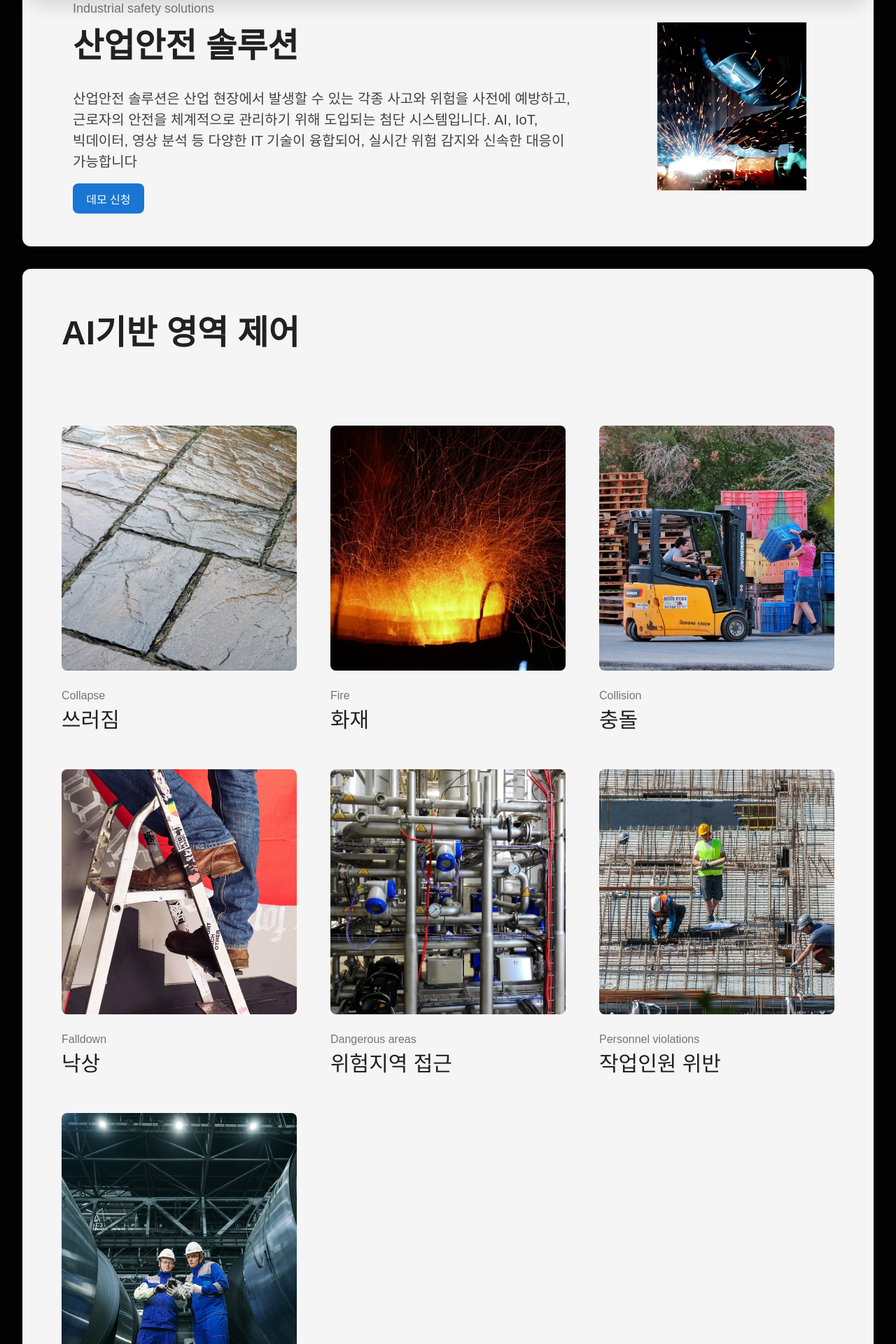
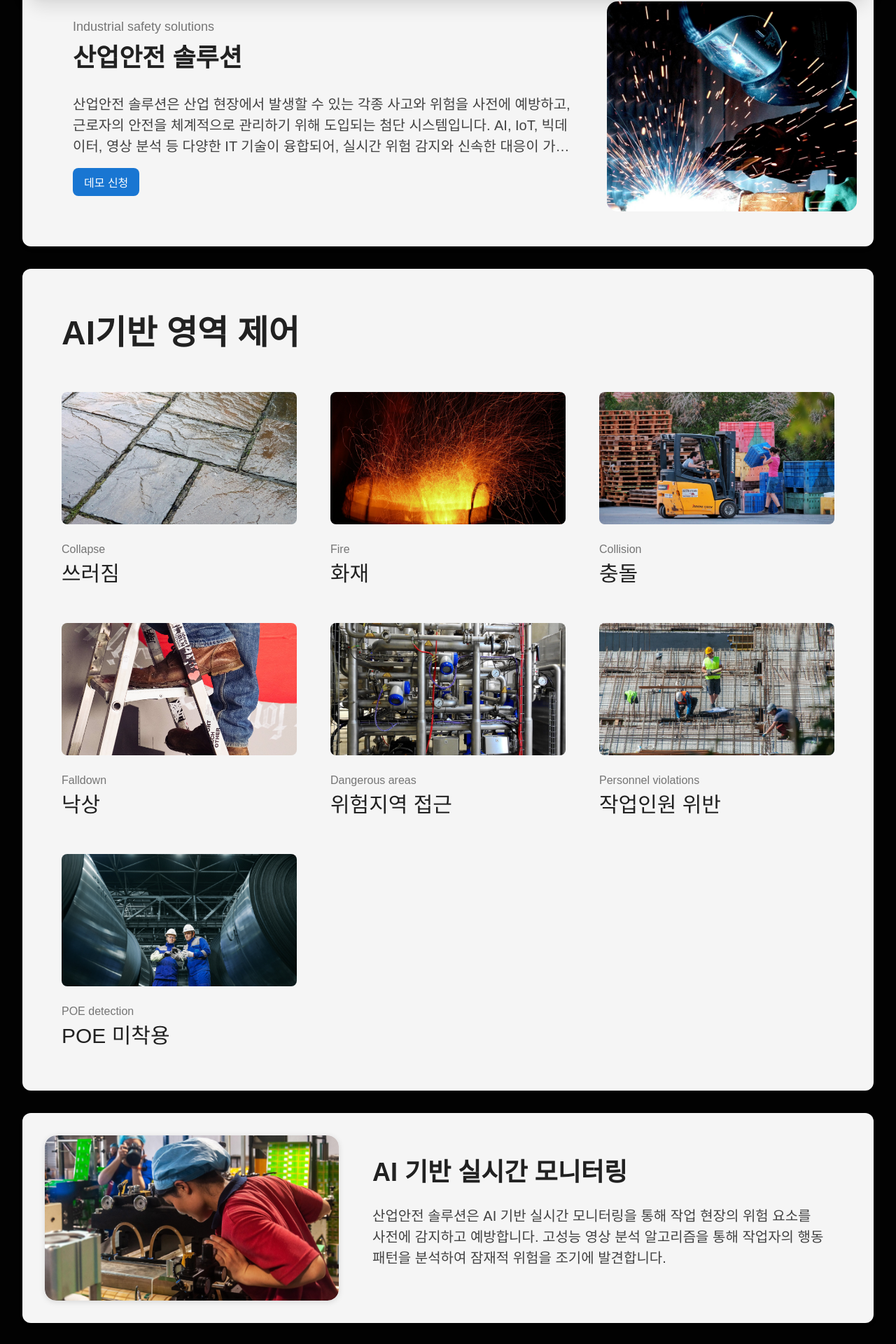
Before and after one commit to thingswell-hjlee/thingswell-homepage-model001, a React (Vite) app in the folder grape/: page /case in a window 1280 px wide. Shown: the part 176-2096 px from the top of the page at 70% size. Built offline with nearby package versions, Linux system fonts and the light colour scheme; no server answers; a small style sheet from the web is missing.

Commit message:
제품 페이지 반응형 웹 적용

```diff
--- a/grape/src/components/ApplicationCard.css
+++ b/grape/src/components/ApplicationCard.css
@@ -21,13 +21,27 @@
   user-drag: none; /* Standard */
 }
 
+/* 이미지 컨테이너 추가 */
+.application-card-image-container {
+  width: 100%;
+  aspect-ratio: 16/9;
+  border-radius: var(--border-radius-md);
+  overflow: hidden;
+  margin-bottom: var(--spacing-lg);
+  background: var(--color-surface-secondary);
+  position: relative;
+}
+
 .application-card img {
   width: 100%;
-  height: 350px;
+  height: 100%;
   object-fit: cover;
-  border-radius: var(--border-radius-md);
-  margin-bottom: var(--spacing-lg);
+  object-position: center;
   transition: all var(--transition-slow);
+}
+
+.application-card:hover img {
+  transform: scale(1.05);
 }
 
 .application-card-content {
@@ -53,25 +67,25 @@
 
 /* 반응형 스타일 */
 @media (max-width: 1024px) {
-  .application-card img {
-    height: 300px;
+  .application-card-image-container {
+    aspect-ratio: 4/3;
   }
 }
 
 @media (max-width: 768px) {
-  .application-card img {
-    height: 250px;
+  .application-card-image-container {
+    aspect-ratio: 3/2;
   }
 }
 
 @media (max-width: 480px) {
-  .application-card img {
-    height: 200px;
+  .application-card-image-container {
+    aspect-ratio: 1/1;
   }
 }
 
 @media (max-width: 360px) {
-  .application-card img {
-    height: 180px;
+  .application-card-image-container {
+    aspect-ratio: 1/1;
   }
 }
--- a/grape/src/components/ApplicationCard.jsx
+++ b/grape/src/components/ApplicationCard.jsx
@@ -27,7 +27,11 @@ import './ApplicationCard.css';
 const ApplicationCard = ({ image, imageAlt, label, title, link }) => {
   const cardContent = (
     <>
-      {image && <img src={image} alt={imageAlt} />}
+      {image && (
+        <div className="application-card-image-container">
+          <img src={image} alt={imageAlt} />
+        </div>
+      )}
       <div className="application-card-label">{label}</div>
       <div className="application-card-title">{title}</div>
     </>
--- a/grape/src/components/ApplicationCardsSection.css
+++ b/grape/src/components/ApplicationCardsSection.css
@@ -14,7 +14,6 @@
   font-weight: var(--font-weight-bold);
   color: var(--color-text-primary);
   text-align: center;
-  margin-bottom: var(--spacing-2xl);
   font-family: var(--font-family-primary);
   -webkit-user-select: none; /* Safari */
   -moz-user-select: none; /* Firefox */
--- a/grape/src/components/FeatureDescription.css
+++ b/grape/src/components/FeatureDescription.css
@@ -21,26 +21,29 @@
 }
 
 .feature-description-image-section {
-  flex: 1;
+  flex: 0 0 420px;
   display: flex;
   justify-content: center;
   align-items: center;
+  width: 420px;
+  height: 236px;
+  border-radius: var(--border-radius-xl);
+  box-shadow: 0 2px 8px rgba(0,0,0,0.12);
+  overflow: hidden;
+  background: var(--color-surface);
 }
 
 .feature-description-image {
-  max-width: 420px;
   width: 100%;
+  height: 100%;
   border-radius: var(--border-radius-xl);
   object-fit: cover;
-  box-shadow: 0 2px 8px rgba(0,0,0,0.12);
 }
 
 .feature-description-video {
-  max-width: 420px;
   width: 100%;
-  height: 236px; /* 16:9 비율 */
+  height: 100%;
   border-radius: var(--border-radius-xl);
-  box-shadow: 0 2px 8px rgba(0,0,0,0.12);
   border: none;
 }
 
@@ -50,17 +53,16 @@
   display: flex;
   flex-direction: column;
   justify-content: center;
-  padding: 0 16px;
   font-family: var(--font-family-primary);
   text-align: left;
 }
 
 .feature-description-title {
-  font-size: clamp(var(--font-size-5xl), 5vw, var(--font-size-4xl));
+  font-size: clamp(var(--font-size-4xl), 5vw, var(--font-size-3xl));
   font-weight: var(--font-weight-bold);
-  margin-bottom: var(--spacing-lg);
   color: var(--color-text-primary);
   font-family: var(--font-family-primary);
+  margin: 0; /* 기본 여백 제거 */
 }
 
 .feature-description-desc {
@@ -76,30 +78,19 @@
 @media (max-width: 1200px) {
   .feature-description-container {
     width: 100%;
+    padding: var(--spacing-xl);
   }
   .feature-description-container {
     gap: 2rem;
   }
 }
 
-@media (max-width: 1024px) {
-  .feature-description-container {
-    width: 100%;
-    padding: 2rem;
-  }
-  .feature-description-title {
-    font-size: 2.4rem;
-  }
-  .feature-description-desc {
-    font-size: 1.2rem;
-  }
-}
 
-@media (max-width: 900px) {
+@media (max-width: 768px) {
   .feature-description-container,
   .feature-description-container.reverse {
     flex-direction: column;
-    padding: 1.5rem;
+    padding: var(--spacing-lg);
     max-width: 100%;
   }
   .feature-description-title {
@@ -108,19 +99,17 @@
   .feature-description-desc {
     font-size: 1rem;
   }
-  .feature-description-image {
+  .feature-description-image-section {
+    min-width: 100%;
     max-width: 100%;
-  }
-  .feature-description-video {
-    max-width: 100%;
-    height: auto;
-    aspect-ratio: 16/9;
+    height: 200px;
   }
 }
 
 @media (max-width: 480px) {
-  .feature-description-container {
-    padding: 1rem;
+  .feature-description-container,
+  .feature-description-container.reverse {
+    padding: var(--spacing-md);
   }
   .feature-description-title {
     font-size: 1.8rem;
@@ -129,15 +118,3 @@
     font-size: 0.9rem;
   }
 }
-
-@media (max-width: 360px) {
-  .feature-description-container {
-    padding: 0.8rem;
-  }
-  .feature-description-title {
-    font-size: 1.6rem;
-  }
-  .feature-description-desc {
-    font-size: 0.8rem;
-  }
-}
--- a/grape/src/components/Menu.css
+++ b/grape/src/components/Menu.css
@@ -380,7 +380,7 @@
 /* ===== 반응형 디자인 ===== */
 
 /* 노트북 & 태블릿 가로 */
-@media (max-width: 1279px) and (min-width: 1024px) {
+@media (max-width: 1279px) {
   .menu-container {
     width: 95vw;
     padding: 0 var(--spacing-xl);
@@ -400,7 +400,7 @@
 }
 
 /* 태블릿 가로 */
-@media (max-width: 1023px) and (min-width: 769px) {
+@media (max-width: 1023px){
   .menu-container {
     width: 95vw;
     padding: 0 var(--spacing-xl);
@@ -420,7 +420,7 @@
 }
 
 /* 모바일 가로 & 태블릿 세로 */
-@media (max-width: 767px) and (min-width: 480px) {
+@media (max-width: 768px) {
   .menu-wrapper {
     position: relative;
     width: 100%;
--- a/grape/src/components/SolutionCard.css
+++ b/grape/src/components/SolutionCard.css
@@ -35,13 +35,12 @@
   padding: var(--spacing-lg);
 }
 
-.solution-card-compact .solution-card-image img {
-  max-width: 70%;
-  max-height: 30vh;
-  min-width: 25%;
-  min-height: 18vh;
-  border-radius: 15px !important;
-}
+  .solution-card-compact .solution-card-image img {
+    width: 500px;
+    height: 300px;
+    object-fit: cover;
+    border-radius: 15px !important;
+  }
 
 /* 히어로 변형 - 상세 페이지용 */
 .solution-card-hero {
@@ -115,6 +114,8 @@
   justify-content: center;
   align-items: flex-start;
   height: 100%;
+  overflow: hidden;
+  min-width: 0;
 }
 
 /* 좌우반전 시 텍스트 정렬 조정 */
@@ -127,29 +128,42 @@
 }
 
 .solution-card-subtitle {
-  font-size: clamp(var(--font-size-base), 2.5vw, var(--font-size-lg));
+  font-size: clamp(var(--font-size-sm), 2.5vw, var(--font-size-lg));
   color: var(--color-text-muted);
   margin-bottom: var(--spacing-xs);
   font-family: var(--font-family-primary);
   text-align: left;
+  overflow: hidden;
+  text-overflow: ellipsis;
+  white-space: nowrap;
 }
 
 .solution-card-title {
-  font-size: clamp(var(--font-size-5xl), 5vw, var(--font-size-4xl));
+  font-size: clamp(var(--font-size-2xl), 4.5vw, var(--font-size-4xl));
   font-weight: var(--font-weight-bold);
   margin-bottom: var(--spacing-lg);
   color: var(--color-text-primary);
   font-family: var(--font-family-primary);
+  overflow: hidden;
+  text-overflow: ellipsis;
+  white-space: nowrap;
 }
 
 .solution-card-desc {
-  font-size: clamp(var(--font-size-base), 2.8vw, var(--font-size-xl));
+  font-size: clamp(var(--font-size-sm), 2.5vw, var(--font-size-xl));
   font-weight: var(--font-weight-medium);
   color: var(--color-text-secondary);
   line-height: var(--line-height-relaxed);
   font-family: var(--font-family-primary);
   text-align: left;
-  word-break: keep-all;
+  word-break: break-word;
+  overflow-wrap: break-word;
+  hyphens: auto;
+  overflow: hidden;
+  text-overflow: ellipsis;
+  display: -webkit-box;
+  -webkit-line-clamp: 3;
+  -webkit-box-orient: vertical;
 }
 
 .solution-card-image {
@@ -165,13 +179,9 @@
 }
 
 .solution-card-image img {
-  width: 100%;
-  height: 100%;
-  max-width: 80%;
-  max-height: 35vh;
-  min-width: 30%;
-  min-height: 20vh;
-  object-fit: contain;
+  width: 600px;
+  height: 400px;
+  object-fit: cover;
   border-radius: 20px;
   transition: all var(--transition-base);
 }
@@ -182,6 +192,7 @@
 @media (max-width: 1279px) {
   .solution-card {
     width: 100%;
+    padding: var(--spacing-xl);
   }
 
   .solution-card-default {
@@ -195,10 +206,9 @@
   }
 
   .solution-card-compact .solution-card-image img {
-    max-width: 65%;
-    max-height: 27vh;
-    min-width: 22%;
-    min-height: 15vh;
+    width: 440px;
+    height: 260px;
+    object-fit: cover;
     border-radius: 12px !important;
   }
 
@@ -223,23 +233,29 @@
   }
 
   .solution-card-subtitle {
-    font-size: clamp(var(--font-size-sm), 2vw, var(--font-size-base));
+    font-size: clamp(var(--font-size-xs), 1.8vw, var(--font-size-base));
   }
 
   .solution-card-title {
-    font-size: clamp(var(--font-size-2xl), 3.5vw, var(--font-size-3xl));
+    font-size: clamp(var(--font-size-xl), 3vw, var(--font-size-3xl));
   }
 
   .solution-card-desc {
-    font-size: clamp(var(--font-size-sm), 2.2vw, var(--font-size-lg));
+    font-size: clamp(var(--font-size-xs), 2vw, var(--font-size-lg));
+  }
+
+  .solution-card-button-text {
+    font-size: clamp(var(--font-size-xs), 1.2vw, var(--font-size-sm));
+    padding: var(--spacing-xs) var(--spacing-sm);
   }
 
 }
 
-/* 태블릿 가로 : 769px-1023px */
-@media (max-width: 1023px) {
+/* 태블릿 가로 : 768px-1024px */
+@media (max-width: 1024px) {
   .solution-card {
     width: 100%;
+    padding: var(--spacing-xl);
   }
 
   .solution-card-default {
@@ -253,10 +269,9 @@
   }
 
   .solution-card-compact .solution-card-image img {
-    max-width: 60%;
-    max-height: 25vh;
-    min-width: 20%;
-    min-height: 13vh;
+    width: 400px;
+    height: 240px;
+    object-fit: cover;
     border-radius: 10px !important;
   }
 
@@ -280,25 +295,16 @@
     gap: 1.5rem;
   }
 
-
-
-  .solution-card-subtitle {
-    font-size: clamp(var(--font-size-xs), 1.8vw, var(--font-size-sm));
-  }
-
-  .solution-card-title {
-    font-size: clamp(var(--font-size-xl), 3vw, var(--font-size-2xl));
-  }
-
-  .solution-card-desc {
-    font-size: clamp(var(--font-size-xs), 2vw, var(--font-size-base));
+  .solution-card-button-text {
+    font-size: clamp(var(--font-size-xxs), 1vw, var(--font-size-xs));
+    padding: var(--spacing-xxs) var(--spacing-xs);
   }
 }
 
 /* 모바일 가로 & 태블릿 세로 : 480px-767px */
-@media (max-width: 767px) {
+@media (max-width: 768px) {
   .solution-card {
-    padding: 1.5rem;
+    padding: var(--spacing-lg);
     width: 100%;
   }
 
@@ -314,10 +320,9 @@
   }
 
   .solution-card-compact .solution-card-image img {
-    max-width: 55%;
-    max-height: 22vh;
-    min-width: 18%;
-    min-height: 11vh;
+    width: 360px;
+    height: 200px;
+    object-fit: cover;
     border-radius: 8px !important;
   }
 
@@ -346,24 +351,28 @@
     flex: 1;
   }
 
-
   .solution-card-subtitle {
-    font-size: clamp(var(--font-size-xs), 1.5vw, var(--font-size-sm));
+    font-size:  var(--font-size-sm);
   }
 
   .solution-card-title {
-    font-size: clamp(var(--font-size-lg), 2.5vw, var(--font-size-xl));
+    font-size:  var(--font-size-lg);
   }
 
   .solution-card-desc {
-    font-size: clamp(var(--font-size-xs), 1.8vw, var(--font-size-sm));
+    font-size:  var(--font-size-sm);
+  }
+
+  .solution-card-button-text {
+    font-size:  var(--font-size-xs);
+    padding: var(--spacing-xxs) var(--spacing-xs);
   }
 }
 
 /* 모바일 : -479px */
-@media (max-width: 479px) {
+@media (max-width: 480px) {
   .solution-card {
-    padding: 1.5rem;
+    padding: var(--spacing-lg);
     width: 100%;
   }
 
@@ -379,10 +388,9 @@
   }
 
   .solution-card-compact .solution-card-image img {
-    max-width: 50%;
-    max-height: 20vh;
-    min-width: 15%;
-    min-height: 9vh;
+    width: 300px;
+    height: 160px;
+    object-fit: cover;
     border-radius: 6px !important;
   }
 
@@ -413,16 +421,23 @@
 
 
   .solution-card-subtitle {
-    font-size: clamp(var(--font-size-xs), 1.2vw, var(--font-size-sm));
+    font-size:  var(--font-size-xs);
   }
 
   .solution-card-title {
-    font-size: clamp(var(--font-size-base), 2vw, var(--font-size-lg));
+    font-size:  var(--font-size-base);
   }
 
   .solution-card-desc {
-    font-size: clamp(var(--font-size-xs), 1.5vw, var(--font-size-sm));
+    font-size:  var(--font-size-xs);
   }
+
+  .solution-card-button-text {
+    font-size:  var(--font-size-xxs);
+    padding: var(--spacing-xxs) var(--spacing-xs);
+  }
+
+
 }
 
 .solution-card-button {
@@ -438,9 +453,9 @@
   background-color: var(--color-primary);
   color: var(--color-text-white);
   border: none;
-  padding: var(--button-padding);
+  padding: var(--spacing-sm) var(--spacing-md);
   border-radius: var(--button-border-radius);
-  font-size: var(--button-font-size);
+  font-size: clamp(var(--font-size-xs), 1.5vw, var(--font-size-base));
   font-family: var(--font-family-primary);
   cursor: pointer;
   transition: all var(--transition-base);
--- a/grape/src/pages/Products/Product_1.jsx
+++ b/grape/src/pages/Products/Product_1.jsx
@@ -24,7 +24,7 @@ const Product_1 = () => {
         <div className="page-layout">
           <div className="main-content">
             <div className="solutions-section menu-spacing">
-              <SolutionCard ref={solutionRef} {...solutionData} showButton={true} variant="compact" />
+              <SolutionCard ref={solutionRef} {...solutionData} showButton={false} variant="compact" />
               <Specification
                 title="제품 스펙"
                 subtitle="상세 사양 정보"
```
Also changed, not shown: grape/src/components/Footer.css (+9 -3 lines), grape/src/components/Form.css (+13 -3 lines), grape/src/components/FormCard.css (+18 -2 lines), grape/src/components/Specification.css (+12 -10 lines).
